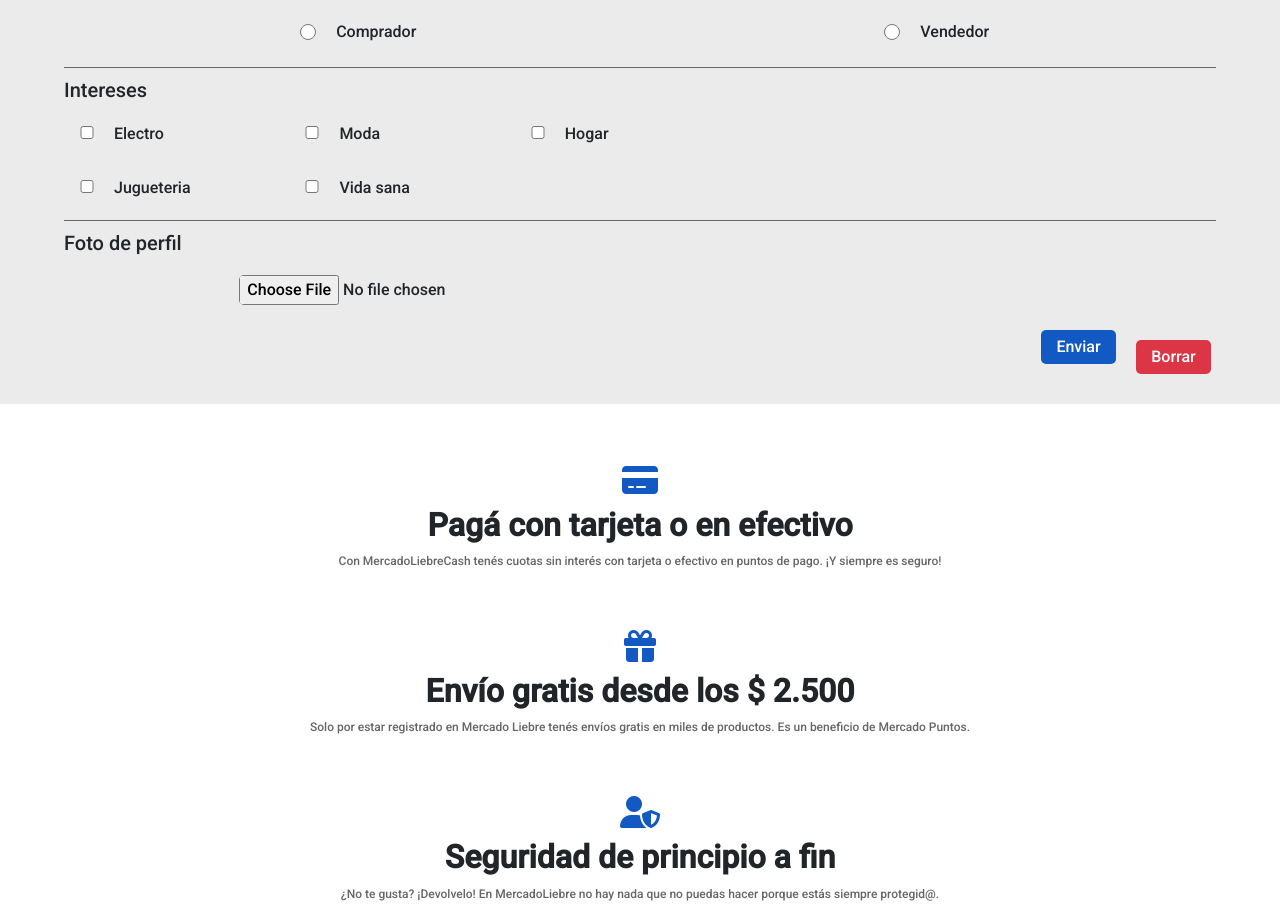
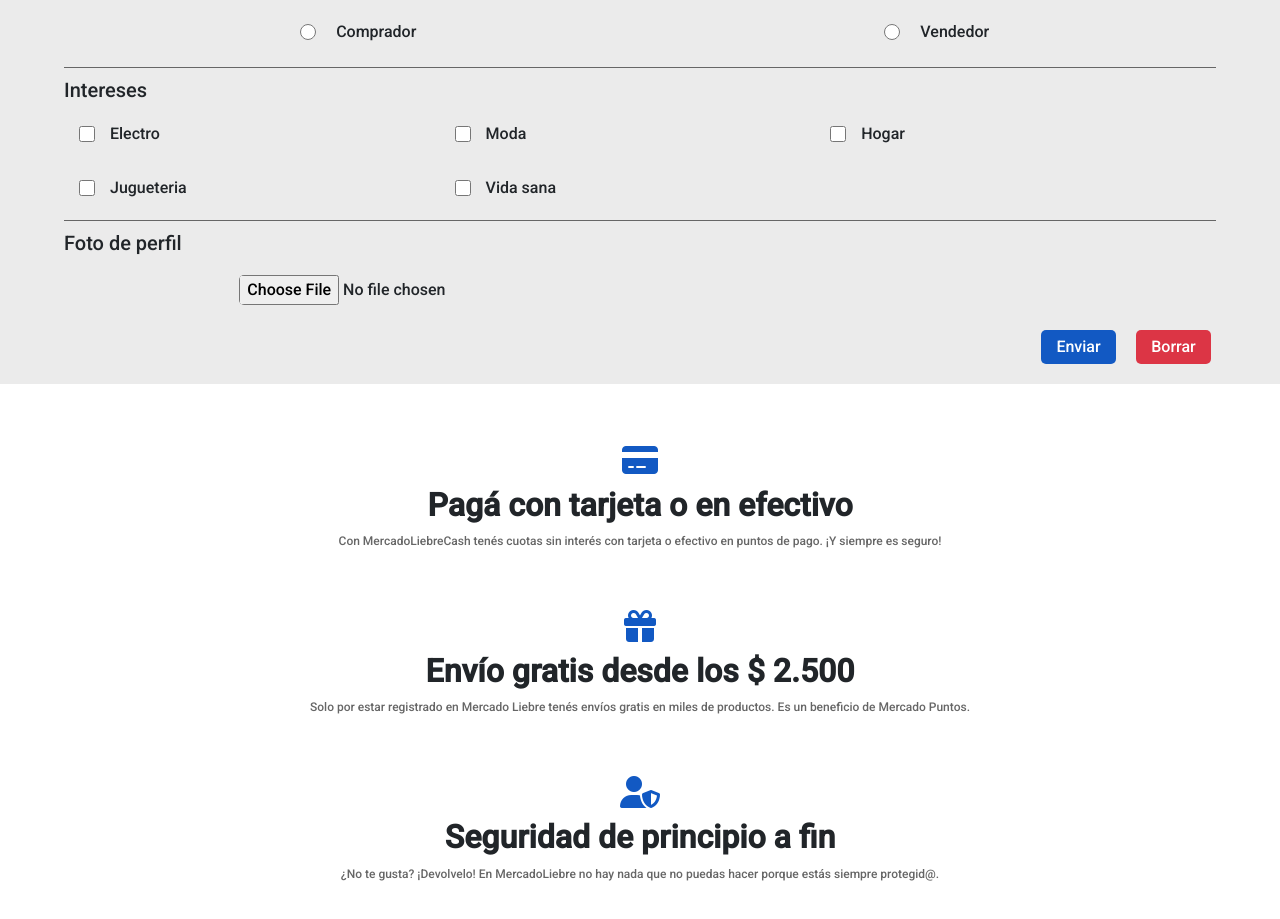
Before and after one commit to Nicolas3484/MERCADO_LIEBRE, a website: page views/register.html in a window 1280 px wide. Shown: the part 1075-1994 px from the top of the page. Drawn offline with nearby package versions, Linux system fonts and the light colour scheme.

Commit message:
Arregle detalles en elementos de los intereses

```diff
--- a/public/css/login.css
+++ b/public/css/login.css
@@ -97,7 +97,6 @@
     border: none;
     border-radius: 5px;
     text-decoration: none;
-    margin-bottom: 20px;
 }
 
 .btn2 {
--- a/public/css/register.css
+++ b/public/css/register.css
@@ -20,12 +20,16 @@
 
 text-align: left;
 
-gap: 30px;
+gap: 5px;
+
+flex-direction: column;
 }
 
 .main_register form .intereses div {
 
 width: 30%;
+
+display: flex;
 }
 
     .main_register form .info {
@@ -113,6 +117,9 @@
     }
 
     .main_register form .intereses{
+    flex-direction: row;
+    gap: 30px;
+    width: 100%;
     }
 
     .main_register form .intereses div {
@@ -168,6 +175,7 @@
     }
 
     .main_register form .intereses{
+    width: 100%;
     }
 
     .main_register form .intereses div {
```
